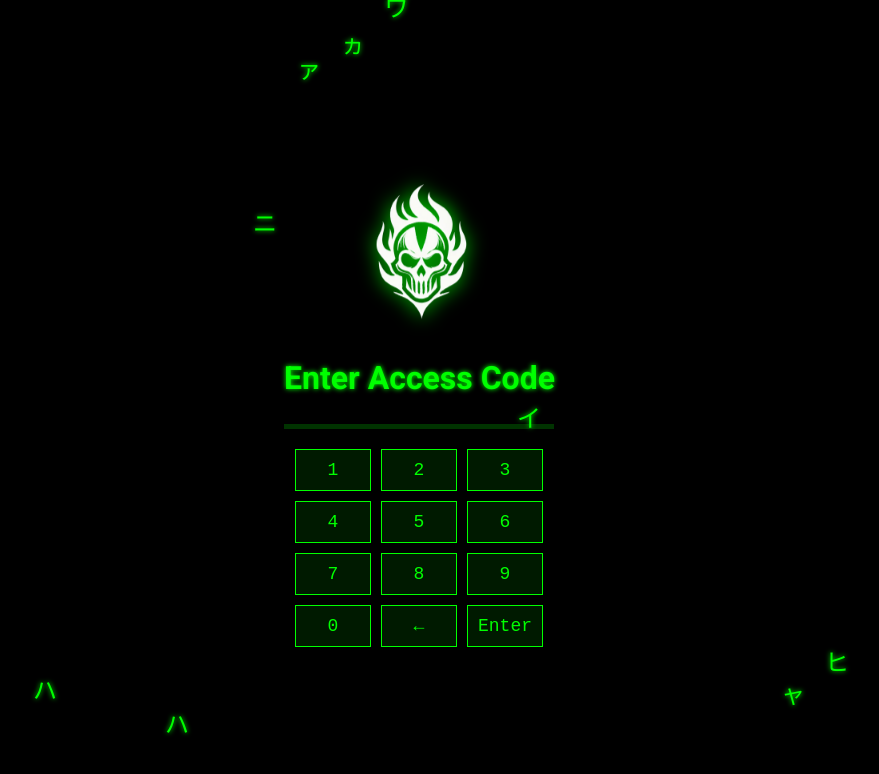
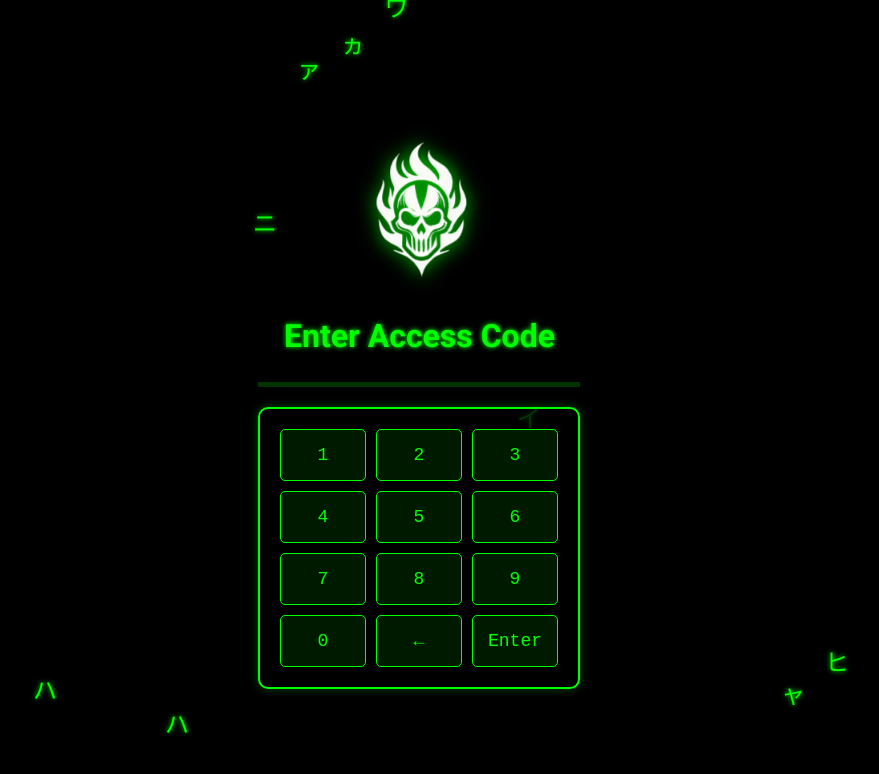
Before and after one commit to hexzeus/codehive, a React (Create React App) app: page / in a window 1280 px wide. Shown: the top 774 px of the page, without its empty margins (221-1100 px from the left). Built offline with nearby package versions, Linux system fonts and the light colour scheme; what js-sha256 would draw is missing.

Commit message:
Update application

```diff
--- a/src/components/IntroAnimationStyles.js
+++ b/src/components/IntroAnimationStyles.js
@@ -116,6 +116,17 @@ const unlockAnimation = keyframes`
   }
 `;
 
+const fadeIn = keyframes`
+  0% {
+    opacity: 0;
+    transform: translateY(20px);
+  }
+  100% {
+    opacity: 1;
+    transform: translateY(0);
+  }
+`;
+
 export const Container = styled.div`
   display: flex;
   justify-content: center;
@@ -162,6 +173,7 @@ export const LogoContainer = styled.div`
   z-index: 2;
   opacity: ${({ $isUnlocking }) => ($isUnlocking ? 0 : 1)};
   transition: opacity 1s ease-out;
+  animation: ${fadeIn} 1s ease-out;
 
   ${({ $shake }) =>
     $shake &&
@@ -177,6 +189,7 @@ export const LogoImage = styled.img`
   transform: translateZ(0);
   perspective: 1000px;
   transition: all 0.3s ease;
+  animation: ${fadeIn} 1s ease-out;
 
   &:hover {
     filter: drop-shadow(0 0 20px #0f0);
@@ -224,6 +237,12 @@ export const NumericPad = styled.div`
   grid-template-columns: repeat(3, 1fr);
   gap: 10px;
   margin-top: 20px;
+  padding: 20px;
+  background-color: rgba(0, 0, 0, 0.8);
+  border: 2px solid #0f0;
+  border-radius: 10px;
+  box-shadow: 0 0 10px rgba(0, 255, 0, 0.3);
+  animation: ${fadeIn} 1s ease-out;
 `;
 
 export const NumericButton = styled.button`
@@ -232,9 +251,10 @@ export const NumericButton = styled.button`
   color: #0f0;
   font-family: 'Matrix Code NFI', monospace;
   font-size: 18px;
-  padding: 10px;
+  padding: 15px;
   cursor: pointer;
   transition: all 0.3s ease;
+  border-radius: 5px;
 
   &:hover {
     background-color: rgba(0, 255, 0, 0.3);
```
